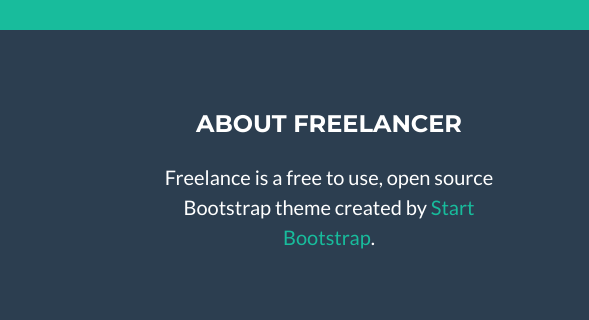
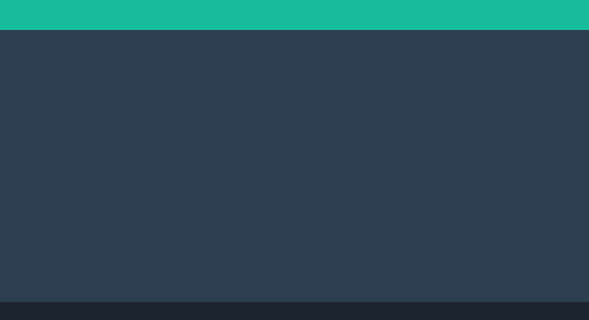
Before and after one commit to disam8853/imot2, a plain HTML site: page index.html in a window 1280 px wide. Shown: the part 7776-8096 px from the top of the page, 691-1280 px from the left. Drawn offline with Linux system fonts and the light colour scheme.

Commit message:
update footer

```diff
--- a/index.html
+++ b/index.html
@@ -705,9 +705,9 @@
           </ul>
         </div>
         <div class="col-md-4">
-          <h4 class="text-uppercase mb-4">About Freelancer</h4>
+          <!-- <h4 class="text-uppercase mb-4">About Freelancer</h4>
           <p class="lead mb-0">Freelance is a free to use, open source Bootstrap theme created by
-            <a href="http://startbootstrap.com">Start Bootstrap</a>.</p>
+            <a href="http://startbootstrap.com">Start Bootstrap</a>.</p> -->
         </div>
       </div>
     </div>
```
